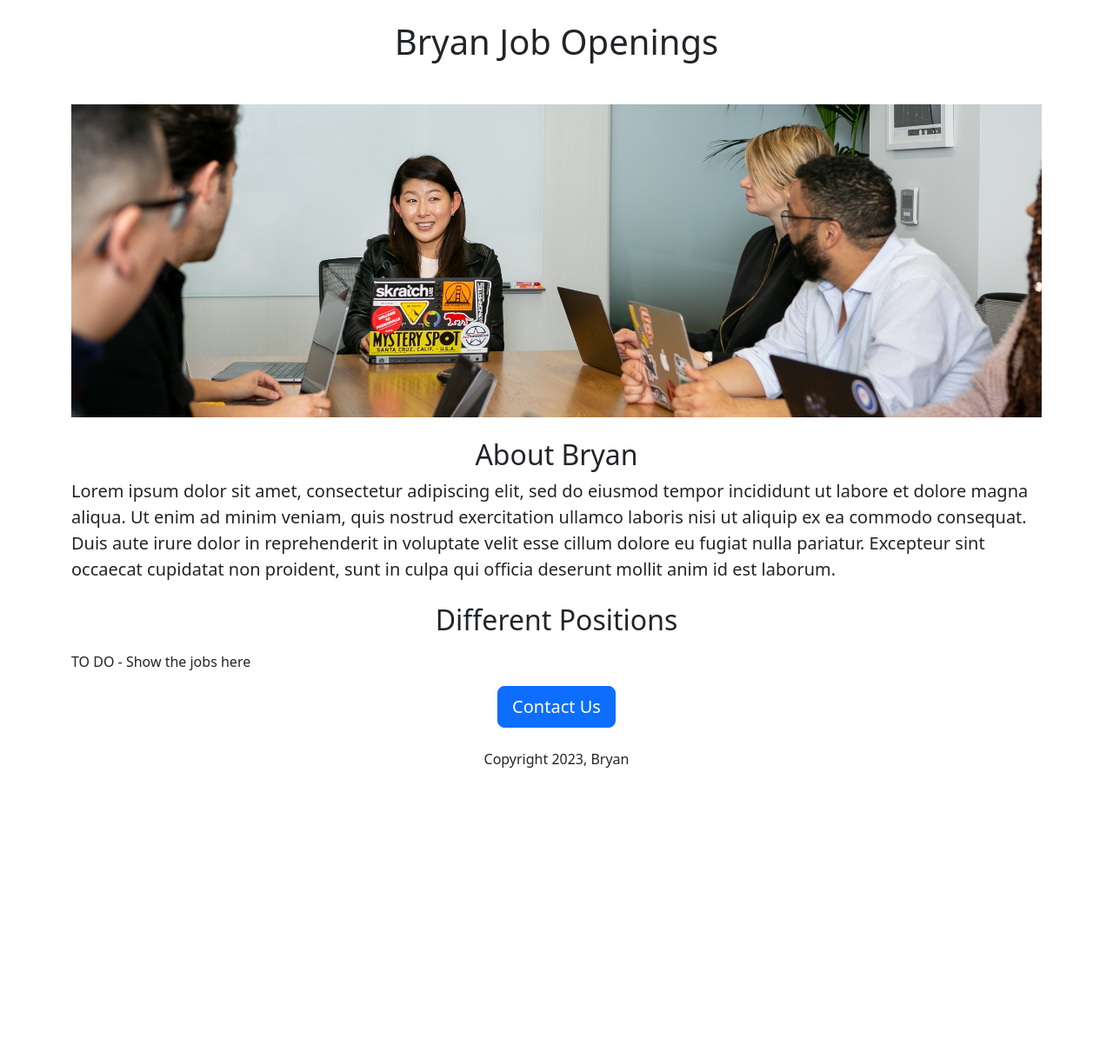
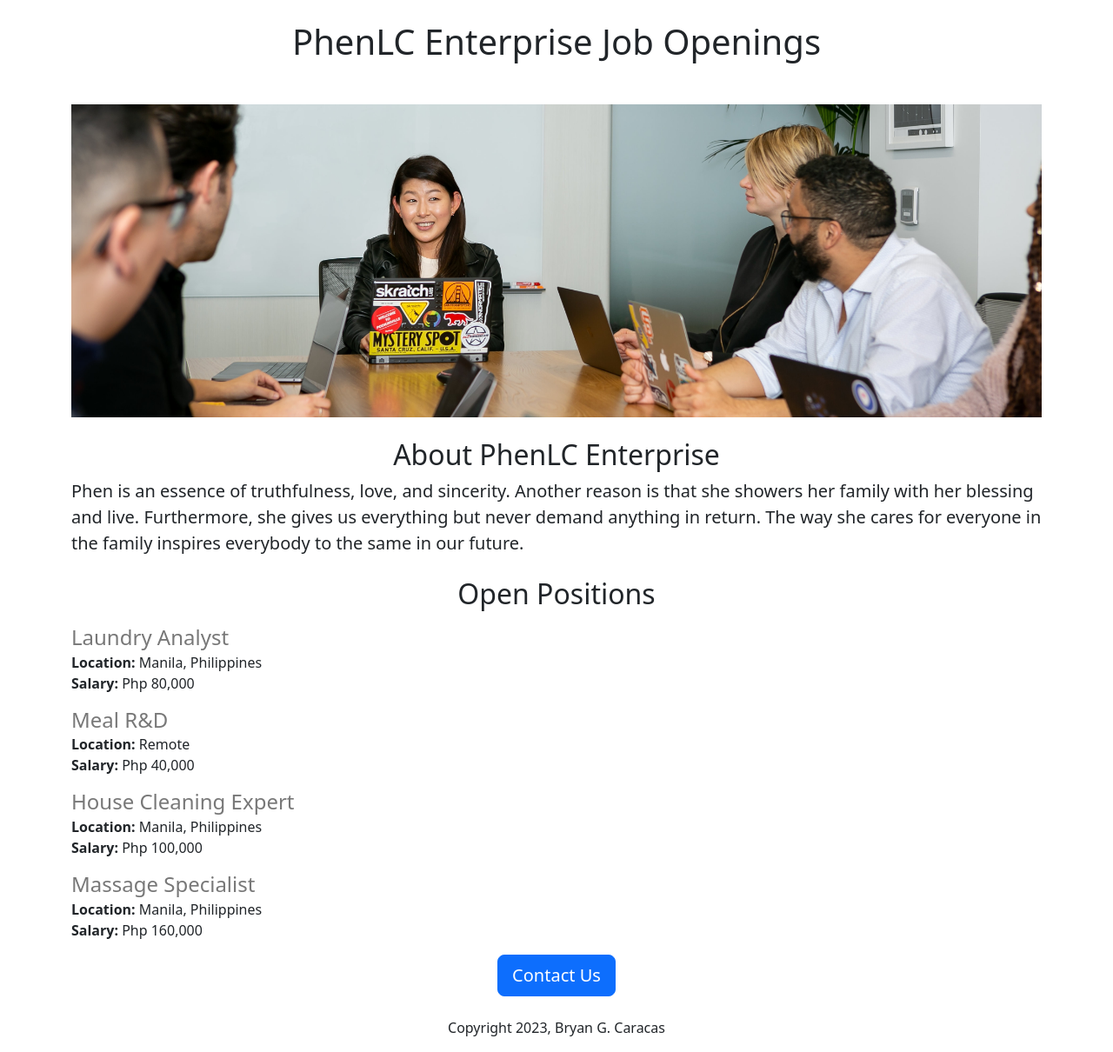
Before and after one commit to deeothenteecation/deeothen-careers-website, a Flask app: page / in a window 1280 px wide. Shown: the whole page at 87% size. Before the commit the page ends 883 px from the top, so only its background shows below. Run offline with Flask 3, Linux system fonts and the light colour scheme.

Commit message:
added position details

```diff
--- a/app.py
+++ b/app.py
@@ -2,10 +2,34 @@ from flask import Flask, render_template
 
 app = Flask(__name__)
 
+JOBS = [{
+  'id': 1,
+  'title': 'Laundry Analyst',
+  'location': 'Manila, Philippines',
+  'salary': 'Php 80,000'
+}, {
+  'id': 2,
+  'title': 'Meal R&D',
+  'location': 'Remote',
+  'salary': 'Php 40,000'
+}, {
+  'id': 3,
+  'title': 'House Cleaning Expert',
+  'location': 'Manila, Philippines',
+  'salary': 'Php 100,000'
+}, {
+  'id': 4,
+  'title': 'Massage Specialist',
+  'location': 'Manila, Philippines',
+  'salary': 'Php 160,000'
+}]
+
 
 @app.route("/")
 def hello_world():
-  return render_template('home.html')
+  return render_template('home.html',
+                         jobs=JOBS,
+                         company_name='PhenLC Enterprise')
 
 
 if __name__ == "__main__":
--- a/templates/home.html
+++ b/templates/home.html
@@ -1,7 +1,7 @@
 <!DOCTYPE html>
 <html>
   <head>
-    <title>Deeothen T. Cation Careers</title>
+    <title>BryGC Inc. Careers</title>
     <meta charset="utf-8">
     <meta name="viewport" content="width=device-width, initial-scale=1">
     <link href="https://cdn.jsdelivr.net/npm/bootstrap@5.3.1/dist/css/bootstrap.min.css" rel="stylesheet" integrity="sha384-4bw+/aepP/YC94hEpVNVgiZdgIC5+VKNBQNGCHeKRQN+PtmoHDEXuppvnDJzQIu9" crossorigin="anonymous">
@@ -15,17 +15,29 @@
   </head>
   <body>
     <div class="container">
-      <h1 class="text-center mt-4 mb-5">Bryan Job Openings</h1>
+      <h1 class="text-center mt-4 mb-5">{{company_name}} Job Openings</h1>
       <img class="img-fluid" id="banner" src = "https://deeothen-careers-website--deeothenteecati.repl.co/static/banner.jpg" >
-      <h2 class="text-center mt-4 mb-2">About Bryan</h2>
+      <h2 class="text-center mt-4 mb-2">About {{company_name}}</h2>
       <p class="lead">
-        Lorem ipsum dolor sit amet, consectetur adipiscing elit, sed do eiusmod tempor incididunt ut labore et dolore magna aliqua. Ut enim ad minim veniam, quis nostrud exercitation ullamco laboris nisi ut aliquip ex ea commodo consequat. Duis aute irure dolor in reprehenderit in voluptate velit esse cillum dolore eu fugiat nulla pariatur. Excepteur sint occaecat cupidatat non proident, sunt in culpa qui officia deserunt mollit anim id est laborum.
+        Phen is an essence of truthfulness, love, and sincerity. Another reason is that she showers her family with her blessing and live. Furthermore, she gives us everything but never demand anything in return. The way she cares for everyone in the family inspires everybody to the same in our future.
       </p>
-      <h2 class="text-center mt-4 mb-3">Different Positions</h2>
-      <p>TO DO - Show the jobs here</p>
+      <h2 class="text-center mt-4 mb-3">Open Positions</h2>
+      <div>
+        {% for job in jobs %}
+        <div style=margin-bottom:16px>
+          <h4
+            style="color:rgb(120,120,120);
+            margin-bottom:2px">
+            {{job['title']}}
+          </h4>
+          <div><b>Location: </b>{{job['location']}}</div>
+          <div><b>Salary: </b>{{job['salary']}}</div>
+        </div>
+        {% endfor %}
+      </div>
       <div class="text-center">
       <button class="btn btn-primary btn-lg">Contact Us</button>
-      <p class="mt-4">Copyright 2023, Bryan</p2>
+      <p class="mt-4">Copyright 2023, Bryan G. Caracas</p2>
       </div>
     </div>
   </body>
```
